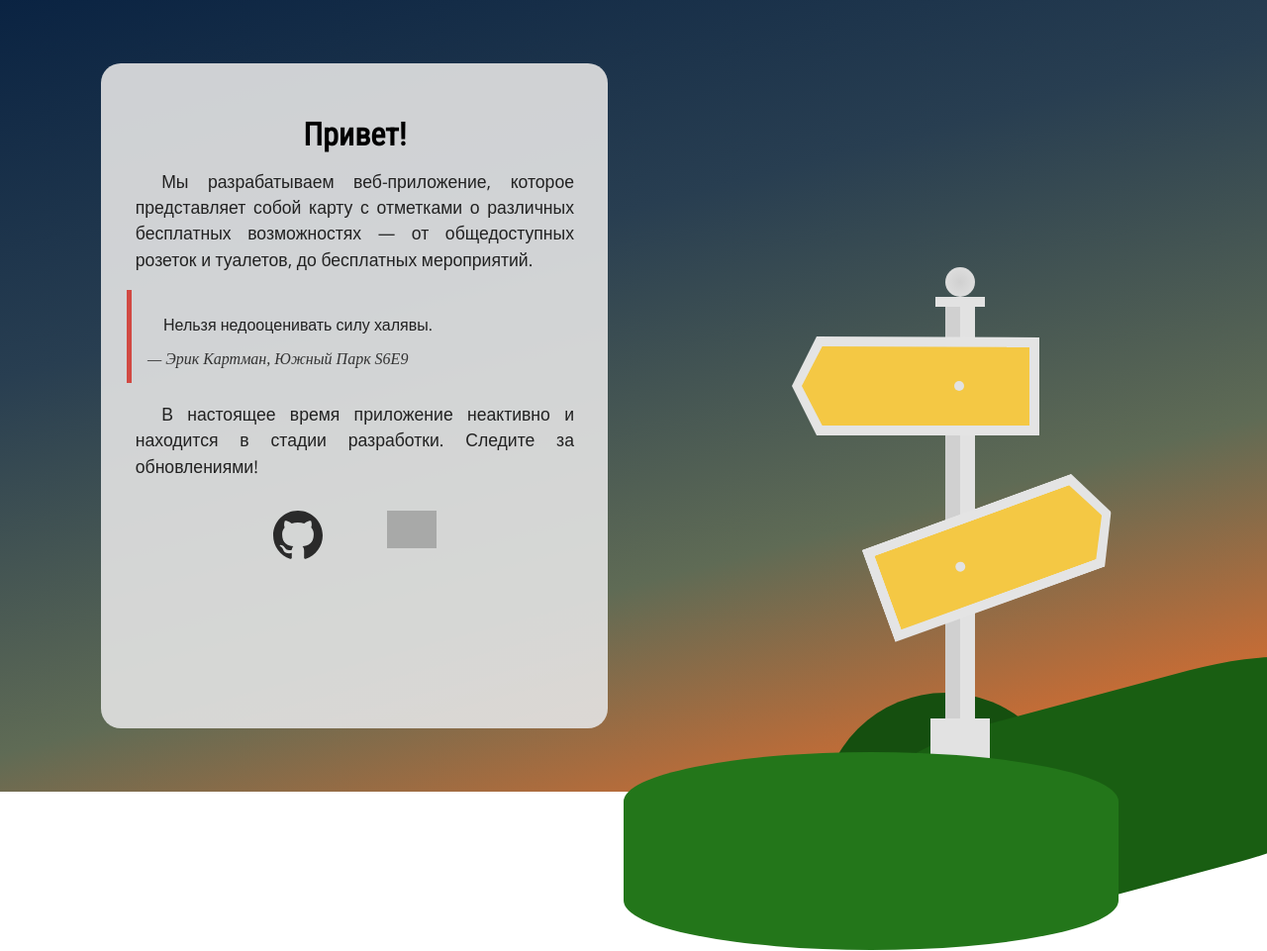
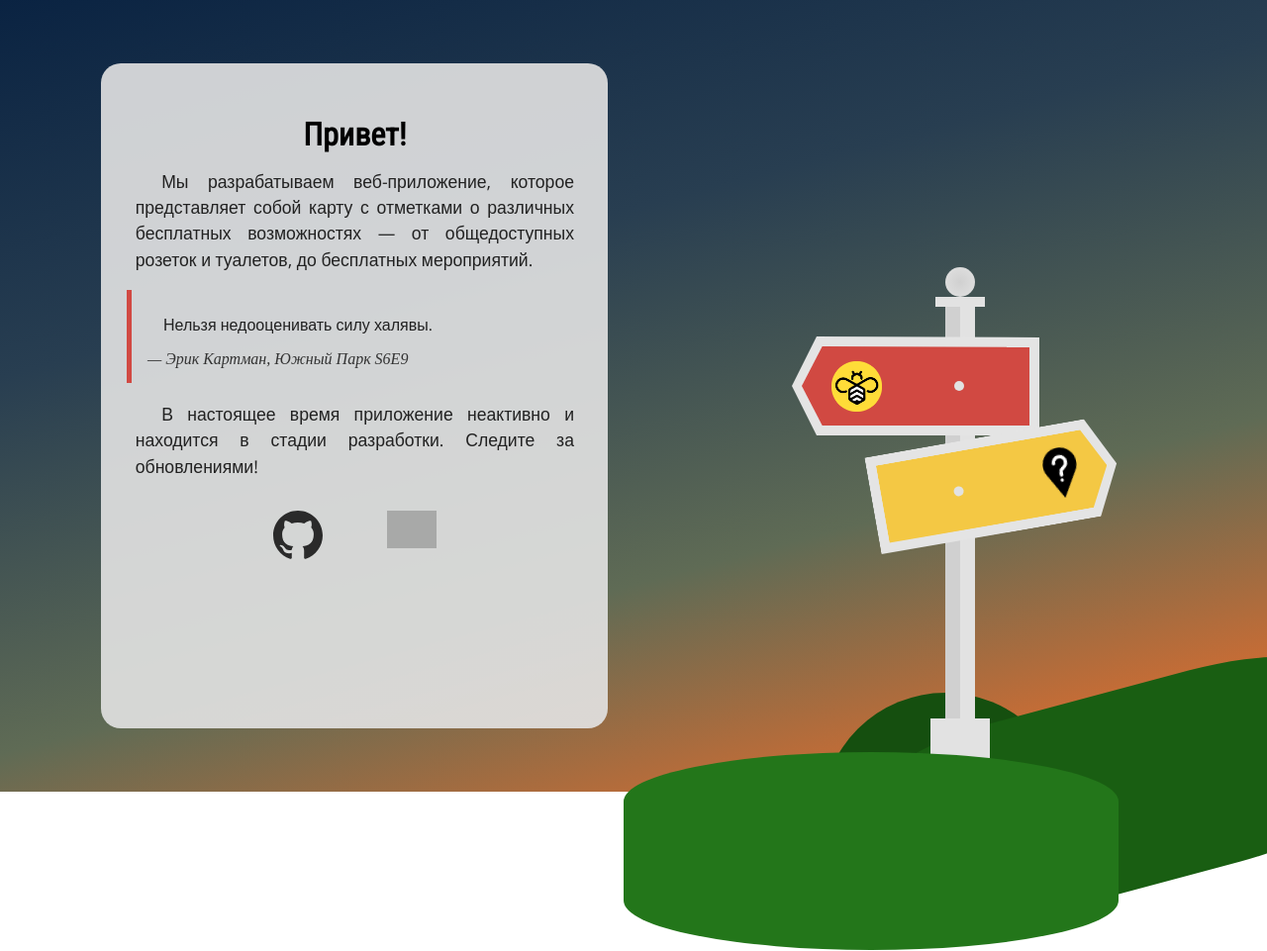
Before and after one commit to FindsTeam/Finds.Landing, a PHP site: page / in a window 1280 px wide; the page is wider, and only the part inside the window is pictured. Shown: that part at 99% size. Run offline with PHP 8.4, Linux system fonts and the light colour scheme; grey boxes are pictures that could not be loaded.

Commit message:
Add icons to the sign

```diff
--- a/css/style.css
+++ b/css/style.css
@@ -168,7 +168,7 @@
 .plate-bottom {
   position: relative;
 
-  top: 20%;
+  top: 0%;
   left: 25%;
 
   width: 250px;
@@ -179,7 +179,7 @@
 
   background: #e4e4e4;
 
-  transform: rotate(160deg)
+  transform: rotate(170deg)
 }
 
 .plate-inner {
@@ -193,8 +193,37 @@
 
   -webkit-clip-path: polygon(9% 0%, 100% 1%, 100% 100%, 9% 100%, 0% 50%);
   clip-path: polygon(9% 0%, 100% 1%, 100% 100%, 9% 100%, 0% 50%);
+}
 
+.red {
+  background: #d14942;
+}
+
+.yellow {
   background: #f4c844;
+}
+
+.plate-image {
+  position: relative;
+  height: 51px;
+  width: auto;
+}
+
+.freebee {
+  position: relative;
+  top: 19%;
+  left: 13%;
+}
+
+.misc {
+  position: relative;
+  top: 19%;
+  left: 13%;
+
+  -webkit-transform: otate(180deg) translatez(0);
+  transform: rotate(180deg) translatez(0);
+  backface-visibility: hidden;
+  filter: blur(0);
 }
 
 .nail-1 {
--- a/index.html
+++ b/index.html
@@ -31,17 +31,20 @@
 
           <div class="plates">
             <div class="plate-top">
-              <div class="plate-inner">
-                  <div class="nail-1"></div>
+              <div class="plate-inner red">
+                <div class="nail-1"></div>
+                <img class="plate-image freebee" src="./image/freebee.png" />
               </div>
             </div>
             <div class="plate-bottom">
-                <div class="plate-inner">
-                    <div class="nail-2"></div>
-                </div>
+              <div class="plate-inner yellow">
+                <div class="nail-2"></div>
+                <a href="http://cyclowiki.org/wiki/%D0%A5%D0%B0%D0%BB%D1%8F%D0%B2%D0%B0">
+                  <img class="plate-image misc" src="./image/misc.png" />
+                </a>
+              </div>
             </div>
           </div>
-
         </div>
       </div>
 
@@ -55,8 +58,10 @@
               Мы разрабатываем веб-приложение, которое представляет собой карту с отметками о различных бесплатных возможностях — от общедоступных розеток и туалетов, до бесплатных мероприятий.
             </p>
             <blockquote>
-                <p><q>Нельзя недооценивать силу халявы.</q></p>
-                <footer>Эрик Картман, Южный Парк S6E9</footer>
+              <p>
+                <q>Нельзя недооценивать силу халявы.</q>
+              </p>
+              <footer>Эрик Картман, Южный Парк S6E9</footer>
             </blockquote>
             <p>
               В настоящее время приложение неактивно и находится в стадии разработки. Следите за обновлениями!
```
Also changed, not shown: image/freebee.png (added), image/misc.png (added).
